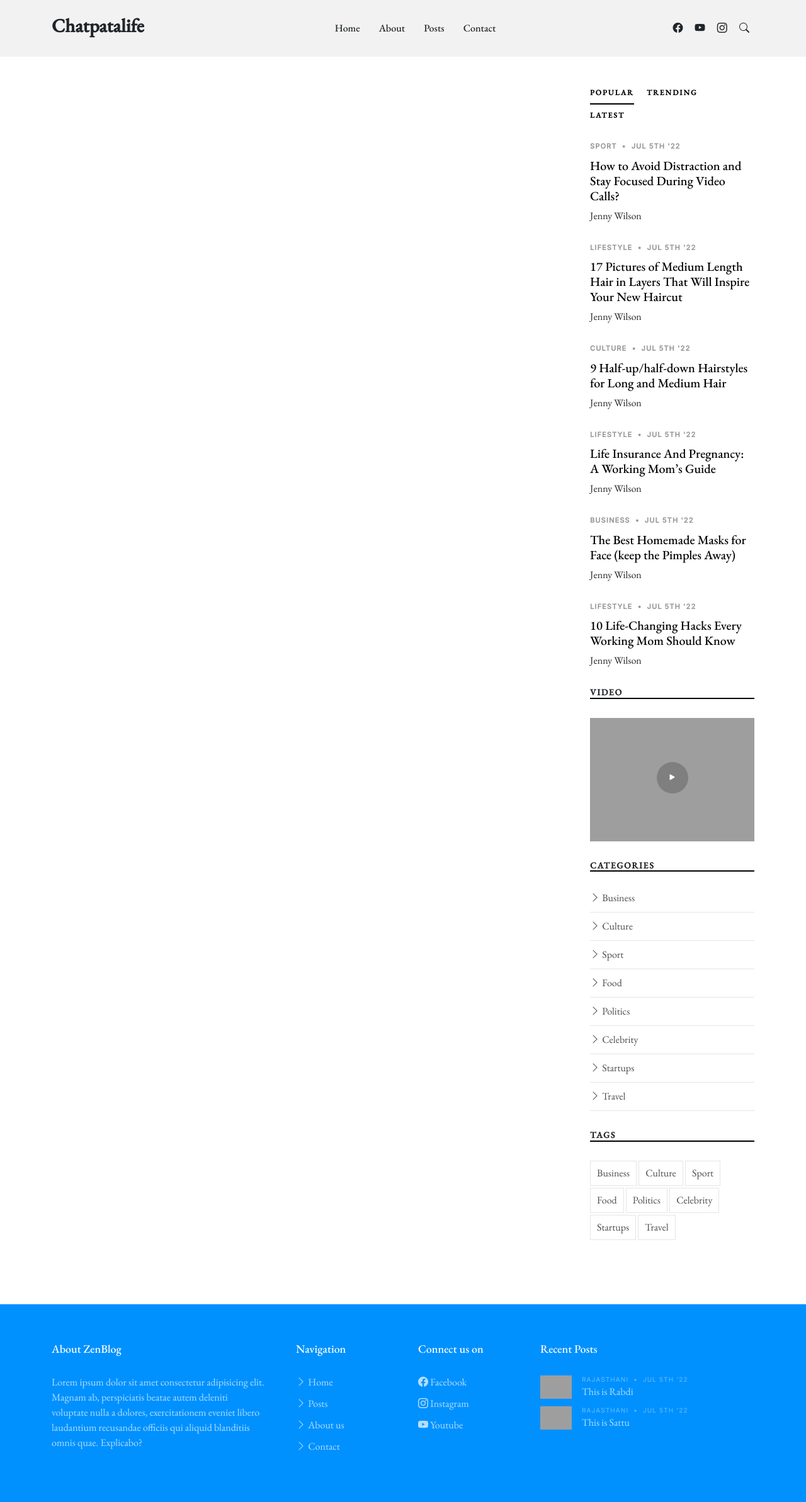
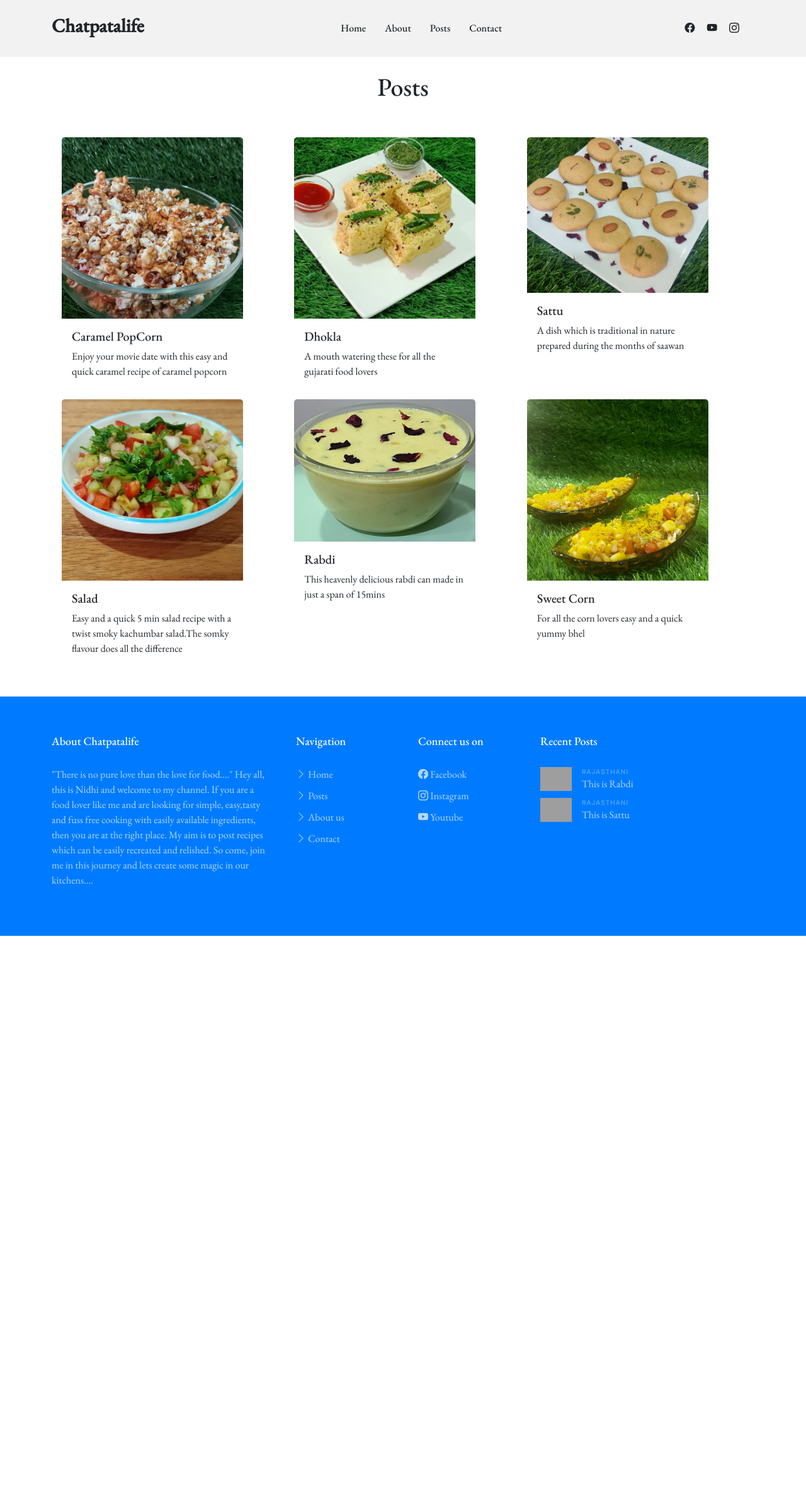
Before and after one commit to Chandra73018/chatpatalife, a PHP site: page /posts.html in a window 1280 px wide. Shown: the whole page at 63% size. After the commit the page ends 1486 px from the top, so only its background shows below. Run offline with PHP 8.4, Linux system fonts and the light colour scheme; some web fonts are replaced; grey boxes are pictures that could not be loaded.

Commit message:
thirdcommit

```diff
--- a/assets/css/main.css
+++ b/assets/css/main.css
@@ -61,7 +61,7 @@ section {
   right: 15px;
   bottom: 15px;
   z-index: 99999;
-  background: var(--color-primary);
+  background: rgb(0, 123, 255);
   width: 40px;
   height: 40px;
   border-radius: 4px;
@@ -1195,7 +1195,7 @@ section {
 --------------------------------------------------------------*/
 .footer {
   overflow: hidden;
-  background: rgb(0, 145, 255);
+  background: rgb(0, 123, 255);
   font-size: 16px;
   color: rgba(var(--color-white-rgb), 0.7);
 }
--- a/posts.html
+++ b/posts.html
@@ -57,7 +57,7 @@
         <a href="https://m.facebook.com/chatpatalife1983/?_rdr" class="mx-2"><span class="bi-facebook"></span></a>
         <a href="https://www.youtube.com/channel/UCibXeCz521Jli79QTjSouuQ" class="mx-2"><span class="bi-youtube"></span></a>
         <a href="https://instagram.com/chatpatalife?igshid=YmMyMTA2M2Y=" class="mx-2"><span class="bi-instagram"></span></a>
-        <a href="#" class="mx-2 js-search-open"><span class="bi-search"></span></a>
+        <a href="#" class="mx-2 js-search-open"></a>
         <i class="bi bi-list mobile-nav-toggle"></i>
 
         <!-- ======= Search Form ======= -->
@@ -76,287 +76,79 @@
   </header><!-- End Header -->
 
   <main id="main">
+    <br>
+    <center><h1>Posts</h1></center>
+
     <section>
       <div class="container">
-        <div class="row">
+        <div class="row px-3">
+          <div class="col-sm-4 py-2">
+            <div class="card" style="width: 18rem;">
+              <a href="https://youtube.com/shorts/ja5TJczzReA?feature=share"><img class="card-img-top" src="assets/img/Caramel Popcorn.jpg" alt="Card image cap"></a>
+              <div class="card-body">
+                <h5 class="card-title">Caramel PopCorn</h5>
+                <p class="card-text">Enjoy your movie date with this easy and quick caramel recipe of caramel popcorn</p>
 
-          <div class="col-md-9" data-aos="fade-up">
-            <h3 class="category-title">Category: Business</h3>
-
-            <div class="d-md-flex post-entry-2 half">
-              <a href="single-post.html" class="me-4 thumbnail">
-                <img src="assets/img/post-landscape-6.jpg" alt="" class="img-fluid">
-              </a>
-              <div>
-                <div class="post-meta"><span class="date">Culture</span> <span class="mx-1">&bullet;</span> <span>Jul 5th '22</span></div>
-                <h3><a href="single-post.html">What is the son of Football Coach John Gruden, Deuce Gruden doing Now?</a></h3>
-                <p>Lorem ipsum dolor sit amet consectetur adipisicing elit. Distinctio placeat exercitationem magni voluptates dolore. Tenetur fugiat voluptates quas, nobis error deserunt aliquam temporibus sapiente, laudantium dolorum itaque libero eos deleniti?</p>
-                <div class="d-flex align-items-center author">
-                  <div class="photo"><img src="assets/img/person-2.jpg" alt="" class="img-fluid"></div>
-                  <div class="name">
-                    <h3 class="m-0 p-0">Wade Warren</h3>
-                  </div>
               </div>
             </div>
           </div>
 
-            <div class="d-md-flex post-entry-2 half">
-              <a href="single-post.html" class="me-4 thumbnail">
-                <img src="assets/img/post-landscape-1.jpg" alt="" class="img-fluid">
-              </a>
-              <div>
-                <div class="post-meta"><span class="date">Culture</span> <span class="mx-1">&bullet;</span> <span>Jul 5th '22</span></div>
-                <h3><a href="single-post.html">What is the son of Football Coach John Gruden, Deuce Gruden doing Now?</a></h3>
-                <p>Lorem ipsum dolor sit amet consectetur adipisicing elit. Distinctio placeat exercitationem magni voluptates dolore. Tenetur fugiat voluptates quas, nobis error deserunt aliquam temporibus sapiente, laudantium dolorum itaque libero eos deleniti?</p>
-                <div class="d-flex align-items-center author">
-                  <div class="photo"><img src="assets/img/person-2.jpg" alt="" class="img-fluid"></div>
-                  <div class="name">
-                    <h3 class="m-0 p-0">Wade Warren</h3>
-                  </div>
+          <div class="col-sm-4 py-2">
+            <div class="card" style="width: 18rem;">
+              <a href="https://youtu.be/UYe4CTjJRlU"><img class="card-img-top" src="assets/img/dhokla.jpg" alt="Card image cap"></a>
+              <div class="card-body">
+                <h5 class="card-title">Dhokla</h5>
+                <p class="card-text">A mouth watering these for all the gujarati food lovers </p>
+
               </div>
             </div>
           </div>
 
-            <div class="d-md-flex post-entry-2 half">
-              <a href="single-post.html" class="me-4 thumbnail">
-                <img src="assets/img/post-landscape-2.jpg" alt="" class="img-fluid">
-              </a>
-              <div>
-                <div class="post-meta"><span class="date">Culture</span> <span class="mx-1">&bullet;</span> <span>Jul 5th '22</span></div>
-                <h3><a href="single-post.html">What is the son of Football Coach John Gruden, Deuce Gruden doing Now?</a></h3>
-                <p>Lorem ipsum dolor sit amet consectetur adipisicing elit. Distinctio placeat exercitationem magni voluptates dolore. Tenetur fugiat voluptates quas, nobis error deserunt aliquam temporibus sapiente, laudantium dolorum itaque libero eos deleniti?</p>
-                <div class="d-flex align-items-center author">
-                  <div class="photo"><img src="assets/img/person-2.jpg" alt="" class="img-fluid"></div>
-                  <div class="name">
-                    <h3 class="m-0 p-0">Wade Warren</h3>
-                  </div>
+          <div class="col-sm-4 py-2">
+            <div class="card" style="width: 18rem;">
+              <a href="https://youtu.be/rdE0OTZdGPc"><img class="card-img-top" src="assets/img/Sattu.jpg" alt="Card image cap"></a>
+              <div class="card-body">
+                <h5 class="card-title">Sattu</h5>
+                <p class="card-text">A dish which is traditional in nature prepared during the months of saawan</p>
+
               </div>
             </div>
           </div>
 
-            <div class="d-md-flex post-entry-2 half">
-              <a href="single-post.html" class="me-4 thumbnail">
-                <img src="assets/img/post-landscape-3.jpg" alt="" class="img-fluid">
-              </a>
-              <div>
-                <div class="post-meta"><span class="date">Culture</span> <span class="mx-1">&bullet;</span> <span>Jul 5th '22</span></div>
-                <h3><a href="single-post.html">What is the son of Football Coach John Gruden, Deuce Gruden doing Now?</a></h3>
-                <p>Lorem ipsum dolor sit amet consectetur adipisicing elit. Distinctio placeat exercitationem magni voluptates dolore. Tenetur fugiat voluptates quas, nobis error deserunt aliquam temporibus sapiente, laudantium dolorum itaque libero eos deleniti?</p>
-                <div class="d-flex align-items-center author">
-                  <div class="photo"><img src="assets/img/person-2.jpg" alt="" class="img-fluid"></div>
-                  <div class="name">
-                    <h3 class="m-0 p-0">Wade Warren</h3>
         </div>
+
+        <div class="row px-3">
+          <div class="col-sm-4 py-2">
+            <div class="card" style="width: 18rem;">
+              <a href="https://youtube.com/shorts/AETWcN5tg5g?feature=share"><img class="card-img-top" src="assets/img/Salad.jpg" alt="Card image cap"></a>
+              <div class="card-body">
+                <h5 class="card-title">Salad</h5>
+                <p class="card-text">Easy and a quick 5 min salad recipe with a twist smoky kachumbar salad.The somky flavour does all the difference</p>
+
               </div>
             </div>
           </div>
 
-            <div class="d-md-flex post-entry-2 half">
-              <a href="single-post.html" class="me-4 thumbnail">
-                <img src="assets/img/post-landscape-4.jpg" alt="" class="img-fluid">
-              </a>
-              <div>
-                <div class="post-meta"><span class="date">Culture</span> <span class="mx-1">&bullet;</span> <span>Jul 5th '22</span></div>
-                <h3><a href="single-post.html">What is the son of Football Coach John Gruden, Deuce Gruden doing Now?</a></h3>
-                <p>Lorem ipsum dolor sit amet consectetur adipisicing elit. Distinctio placeat exercitationem magni voluptates dolore. Tenetur fugiat voluptates quas, nobis error deserunt aliquam temporibus sapiente, laudantium dolorum itaque libero eos deleniti?</p>
-                <div class="d-flex align-items-center author">
-                  <div class="photo"><img src="assets/img/person-2.jpg" alt="" class="img-fluid"></div>
-                  <div class="name">
-                    <h3 class="m-0 p-0">Wade Warren</h3>
-                  </div>
+          <div class="col-sm-4 py-2">
+            <div class="card" style="width: 18rem;">
+              <a href="https://youtu.be/WeH9UtsyoYI"><img class="card-img-top" src="assets/img/Rabdi.jpg" alt="Card image cap"></a>
+              <div class="card-body">
+                <h5 class="card-title">Rabdi</h5>
+                <p class="card-text">This heavenly delicious rabdi can made in just a span of 15mins</p>
+
               </div>
             </div>
           </div>
 
-            <div class="text-start py-4">
-              <div class="custom-pagination">
-                <a href="#" class="prev">Prevous</a>
-                <a href="#" class="active">1</a>
-                <a href="#">2</a>
-                <a href="#">3</a>
-                <a href="#">4</a>
-                <a href="#">5</a>
-                <a href="#" class="next">Next</a>
-              </div>
-            </div>
-          </div>
-
-          <div class="col-md-3">
-            <!-- ======= Sidebar ======= -->
-            <div class="aside-block">
-
-              <ul class="nav nav-pills custom-tab-nav mb-4" id="pills-tab" role="tablist">
-                <li class="nav-item" role="presentation">
-                  <button class="nav-link active" id="pills-popular-tab" data-bs-toggle="pill" data-bs-target="#pills-popular" type="button" role="tab" aria-controls="pills-popular" aria-selected="true">Popular</button>
-                </li>
-                <li class="nav-item" role="presentation">
-                  <button class="nav-link" id="pills-trending-tab" data-bs-toggle="pill" data-bs-target="#pills-trending" type="button" role="tab" aria-controls="pills-trending" aria-selected="false">Trending</button>
-                </li>
-                <li class="nav-item" role="presentation">
-                  <button class="nav-link" id="pills-latest-tab" data-bs-toggle="pill" data-bs-target="#pills-latest" type="button" role="tab" aria-controls="pills-latest" aria-selected="false">Latest</button>
-                </li>
-              </ul>
-
-              <div class="tab-content" id="pills-tabContent">
-
-                <!-- Popular -->
-                <div class="tab-pane fade show active" id="pills-popular" role="tabpanel" aria-labelledby="pills-popular-tab">
-                  <div class="post-entry-1 border-bottom">
-                    <div class="post-meta"><span class="date">Sport</span> <span class="mx-1">&bullet;</span> <span>Jul 5th '22</span></div>
-                    <h2 class="mb-2"><a href="#">How to Avoid Distraction and Stay Focused During Video Calls?</a></h2>
-                    <span class="author mb-3 d-block">Jenny Wilson</span>
-                  </div>
-
-                  <div class="post-entry-1 border-bottom">
-                    <div class="post-meta"><span class="date">Lifestyle</span> <span class="mx-1">&bullet;</span> <span>Jul 5th '22</span></div>
-                    <h2 class="mb-2"><a href="#">17 Pictures of Medium Length Hair in Layers That Will Inspire Your New Haircut</a></h2>
-                    <span class="author mb-3 d-block">Jenny Wilson</span>
-                  </div>
-
-                  <div class="post-entry-1 border-bottom">
-                    <div class="post-meta"><span class="date">Culture</span> <span class="mx-1">&bullet;</span> <span>Jul 5th '22</span></div>
-                    <h2 class="mb-2"><a href="#">9 Half-up/half-down Hairstyles for Long and Medium Hair</a></h2>
-                    <span class="author mb-3 d-block">Jenny Wilson</span>
-                  </div>
-
-                  <div class="post-entry-1 border-bottom">
-                    <div class="post-meta"><span class="date">Lifestyle</span> <span class="mx-1">&bullet;</span> <span>Jul 5th '22</span></div>
-                    <h2 class="mb-2"><a href="#">Life Insurance And Pregnancy: A Working Mom’s Guide</a></h2>
-                    <span class="author mb-3 d-block">Jenny Wilson</span>
-                  </div>
-
-                  <div class="post-entry-1 border-bottom">
-                    <div class="post-meta"><span class="date">Business</span> <span class="mx-1">&bullet;</span> <span>Jul 5th '22</span></div>
-                    <h2 class="mb-2"><a href="#">The Best Homemade Masks for Face (keep the Pimples Away)</a></h2>
-                    <span class="author mb-3 d-block">Jenny Wilson</span>
-                  </div>
-
-                  <div class="post-entry-1 border-bottom">
-                    <div class="post-meta"><span class="date">Lifestyle</span> <span class="mx-1">&bullet;</span> <span>Jul 5th '22</span></div>
-                    <h2 class="mb-2"><a href="#">10 Life-Changing Hacks Every Working Mom Should Know</a></h2>
-                    <span class="author mb-3 d-block">Jenny Wilson</span>
-                  </div>
-                </div> <!-- End Popular -->
-
-                <!-- Trending -->
-                <div class="tab-pane fade" id="pills-trending" role="tabpanel" aria-labelledby="pills-trending-tab">
-                  <div class="post-entry-1 border-bottom">
-                    <div class="post-meta"><span class="date">Lifestyle</span> <span class="mx-1">&bullet;</span> <span>Jul 5th '22</span></div>
-                    <h2 class="mb-2"><a href="#">17 Pictures of Medium Length Hair in Layers That Will Inspire Your New Haircut</a></h2>
-                    <span class="author mb-3 d-block">Jenny Wilson</span>
-                  </div>
-
-                  <div class="post-entry-1 border-bottom">
-                    <div class="post-meta"><span class="date">Culture</span> <span class="mx-1">&bullet;</span> <span>Jul 5th '22</span></div>
-                    <h2 class="mb-2"><a href="#">9 Half-up/half-down Hairstyles for Long and Medium Hair</a></h2>
-                    <span class="author mb-3 d-block">Jenny Wilson</span>
-                  </div>
-
-                  <div class="post-entry-1 border-bottom">
-                    <div class="post-meta"><span class="date">Lifestyle</span> <span class="mx-1">&bullet;</span> <span>Jul 5th '22</span></div>
-                    <h2 class="mb-2"><a href="#">Life Insurance And Pregnancy: A Working Mom’s Guide</a></h2>
-                    <span class="author mb-3 d-block">Jenny Wilson</span>
-                  </div>
-
-                  <div class="post-entry-1 border-bottom">
-                    <div class="post-meta"><span class="date">Sport</span> <span class="mx-1">&bullet;</span> <span>Jul 5th '22</span></div>
-                    <h2 class="mb-2"><a href="#">How to Avoid Distraction and Stay Focused During Video Calls?</a></h2>
-                    <span class="author mb-3 d-block">Jenny Wilson</span>
-                  </div>
-                  <div class="post-entry-1 border-bottom">
-                    <div class="post-meta"><span class="date">Business</span> <span class="mx-1">&bullet;</span> <span>Jul 5th '22</span></div>
-                    <h2 class="mb-2"><a href="#">The Best Homemade Masks for Face (keep the Pimples Away)</a></h2>
-                    <span class="author mb-3 d-block">Jenny Wilson</span>
-                  </div>
-
-                  <div class="post-entry-1 border-bottom">
-                    <div class="post-meta"><span class="date">Lifestyle</span> <span class="mx-1">&bullet;</span> <span>Jul 5th '22</span></div>
-                    <h2 class="mb-2"><a href="#">10 Life-Changing Hacks Every Working Mom Should Know</a></h2>
-                    <span class="author mb-3 d-block">Jenny Wilson</span>
-                  </div>
-                </div> <!-- End Trending -->
-
-                <!-- Latest -->
-                <div class="tab-pane fade" id="pills-latest" role="tabpanel" aria-labelledby="pills-latest-tab">
-                  <div class="post-entry-1 border-bottom">
-                    <div class="post-meta"><span class="date">Lifestyle</span> <span class="mx-1">&bullet;</span> <span>Jul 5th '22</span></div>
-                    <h2 class="mb-2"><a href="#">Life Insurance And Pregnancy: A Working Mom’s Guide</a></h2>
-                    <span class="author mb-3 d-block">Jenny Wilson</span>
-                  </div>
-
-                  <div class="post-entry-1 border-bottom">
-                    <div class="post-meta"><span class="date">Business</span> <span class="mx-1">&bullet;</span> <span>Jul 5th '22</span></div>
-                    <h2 class="mb-2"><a href="#">The Best Homemade Masks for Face (keep the Pimples Away)</a></h2>
-                    <span class="author mb-3 d-block">Jenny Wilson</span>
-                  </div>
-
-                  <div class="post-entry-1 border-bottom">
-                    <div class="post-meta"><span class="date">Lifestyle</span> <span class="mx-1">&bullet;</span> <span>Jul 5th '22</span></div>
-                    <h2 class="mb-2"><a href="#">10 Life-Changing Hacks Every Working Mom Should Know</a></h2>
-                    <span class="author mb-3 d-block">Jenny Wilson</span>
-                  </div>
-
-                  <div class="post-entry-1 border-bottom">
-                    <div class="post-meta"><span class="date">Sport</span> <span class="mx-1">&bullet;</span> <span>Jul 5th '22</span></div>
-                    <h2 class="mb-2"><a href="#">How to Avoid Distraction and Stay Focused During Video Calls?</a></h2>
-                    <span class="author mb-3 d-block">Jenny Wilson</span>
-                  </div>
-
-                  <div class="post-entry-1 border-bottom">
-                    <div class="post-meta"><span class="date">Lifestyle</span> <span class="mx-1">&bullet;</span> <span>Jul 5th '22</span></div>
-                    <h2 class="mb-2"><a href="#">17 Pictures of Medium Length Hair in Layers That Will Inspire Your New Haircut</a></h2>
-                    <span class="author mb-3 d-block">Jenny Wilson</span>
-                  </div>
-
-                  <div class="post-entry-1 border-bottom">
-                    <div class="post-meta"><span class="date">Culture</span> <span class="mx-1">&bullet;</span> <span>Jul 5th '22</span></div>
-                    <h2 class="mb-2"><a href="#">9 Half-up/half-down Hairstyles for Long and Medium Hair</a></h2>
-                    <span class="author mb-3 d-block">Jenny Wilson</span>
-                  </div>
-
-                </div> <!-- End Latest -->
+          <div class="col-sm-4 py-2">
+            <div class="card" style="width: 18rem;">
+              <a href="https://youtu.be/BpWEhHxtIxc"><img class="card-img-top" src="assets/img/sweetcorn.jpg" alt="Card image cap"></a>
+              <div class="card-body">
+                <h5 class="card-title">Sweet Corn</h5>
+                <p class="card-text">For all the corn lovers easy and a quick yummy bhel</p>
 
               </div>
             </div>
-
-            <div class="aside-block">
-              <h3 class="aside-title">Video</h3>
-              <div class="video-post">
-                <a href="https://www.youtube.com/watch?v=AiFfDjmd0jU" class="glightbox link-video">
-                  <span class="bi-play-fill"></span>
-                  <img src="assets/img/post-landscape-5.jpg" alt="" class="img-fluid">
-                </a>
-              </div>
-            </div><!-- End Video -->
-
-            <div class="aside-block">
-              <h3 class="aside-title">Categories</h3>
-              <ul class="aside-links list-unstyled">
-                <li><a href="category.html"><i class="bi bi-chevron-right"></i> Business</a></li>
-                <li><a href="category.html"><i class="bi bi-chevron-right"></i> Culture</a></li>
-                <li><a href="category.html"><i class="bi bi-chevron-right"></i> Sport</a></li>
-                <li><a href="category.html"><i class="bi bi-chevron-right"></i> Food</a></li>
-                <li><a href="category.html"><i class="bi bi-chevron-right"></i> Politics</a></li>
-                <li><a href="category.html"><i class="bi bi-chevron-right"></i> Celebrity</a></li>
-                <li><a href="category.html"><i class="bi bi-chevron-right"></i> Startups</a></li>
-                <li><a href="category.html"><i class="bi bi-chevron-right"></i> Travel</a></li>
-              </ul>
-            </div><!-- End Categories -->
-
-            <div class="aside-block">
-              <h3 class="aside-title">Tags</h3>
-              <ul class="aside-tags list-unstyled">
-                <li><a href="category.html">Business</a></li>
-                <li><a href="category.html">Culture</a></li>
-                <li><a href="category.html">Sport</a></li>
-                <li><a href="category.html">Food</a></li>
-                <li><a href="category.html">Politics</a></li>
-                <li><a href="category.html">Celebrity</a></li>
-                <li><a href="category.html">Startups</a></li>
-                <li><a href="category.html">Travel</a></li>
-              </ul>
-            </div><!-- End Tags -->
-
           </div>
 
         </div>
@@ -372,8 +164,9 @@
 
         <div class="row g-5">
           <div class="col-lg-4">
-            <h3 class="footer-heading">About ZenBlog</h3>
-            <p>Lorem ipsum dolor sit amet consectetur adipisicing elit. Magnam ab, perspiciatis beatae autem deleniti voluptate nulla a dolores, exercitationem eveniet libero laudantium recusandae officiis qui aliquid blanditiis omnis quae. Explicabo?</p>
+            <h3 class="footer-heading">About Chatpatalife</h3>
+            <p>"There is no pure love than the love for food...."
+              Hey all, this is Nidhi and welcome to my channel. If you are a food lover like me and are looking for simple, easy,tasty and fuss free cooking with easily available ingredients, then you are at the right place. My aim is to post recipes which can be easily recreated and relished. So come, join me in this journey and lets create some magic in our kitchens....</p>
 
           </div>
           <div class="col-6 col-lg-2">
@@ -403,7 +196,7 @@
                 <a href="" class="d-flex align-items-center">
                   <img src="assets/img/post-sq-1.jpg" alt="" class="img-fluid me-3">
                   <div>
-                    <div class="post-meta d-block"><span class="date">Rajasthani</span> <span class="mx-1">&bullet;</span> <span>Jul 5th '22</span></div>
+                    <div class="post-meta d-block"><span class="date">Rajasthani</span> </div>
                     <span>This is Rabdi</span>
                   </div>
                 </a>
@@ -413,7 +206,7 @@
                 <a href="" class="d-flex align-items-center">
                   <img src="assets/img/post-sq-2.jpg" alt="" class="img-fluid me-3">
                   <div>
-                    <div class="post-meta d-block"><span class="date">Rajasthani</span> <span class="mx-1">&bullet;</span> <span>Jul 5th '22</span></div>
+                    <div class="post-meta d-block"><span class="date">Rajasthani</span> </div>
                     <span>This is Sattu</span>
                   </div>
                 </a>
```
Also changed, not shown: about.html (+6 -5 lines), contact.html (+9 -31 lines), index.html (+8 -7 lines), assets/img/Salad.jpg (added), assets/img/kachori.jpg (added), assets/img/sweetcorn.jpg (added). Lines whose indentation alone changed are shown as unchanged.
